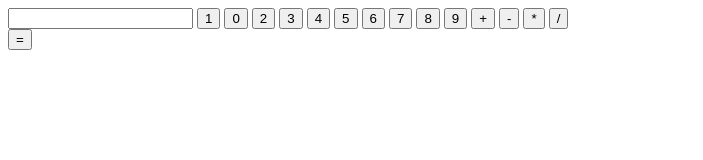
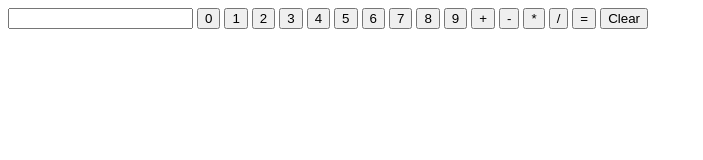
Before and after one commit to ConnorC3/onscreen-calculator, a plain HTML site: page index.html in a window 1280 px wide. Shown: the whole page, without its empty margins (0-703 px from the left). Drawn offline with Linux system fonts and the light colour scheme.

Commit message:
Add buttons

```diff
--- a/index.html
+++ b/index.html
@@ -9,8 +9,8 @@
 <body>
     <div class="container">
         <input type="text">
+        <button class="digit">0</button>
         <button class="digit">1</button>
-        <button class="digit">0</button>
         <button class="digit">2</button>
         <button class="digit">3</button>
         <button class="digit">4</button>
@@ -23,8 +23,9 @@
         <button class="operator">-</button>
         <button class="operator">*</button>
         <button class="operator">/</button>
+        <button class="equals">=</button>
+        <button class="clear">Clear</button>
     </div>
-    <button>=</button>
     <script src="script.js"></script>
 </body>
 </html>
```
